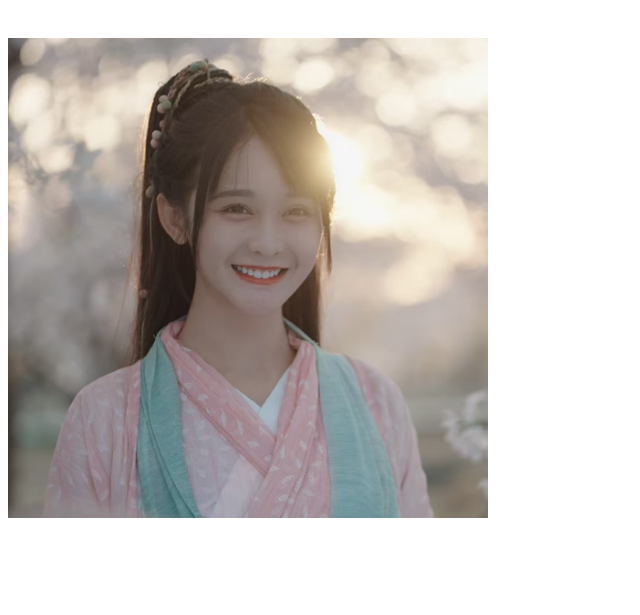
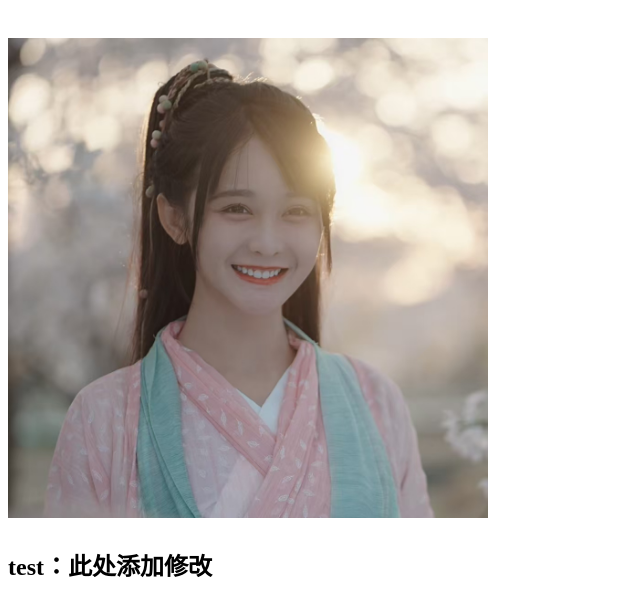
Before and after one commit to ScriFox/ScriFox.github.io, a plain HTML site: page index.html in a window 1280 px wide. Shown: the part 79-694 px from the top of the page, without its empty margins (0-640 px from the left). Drawn offline with Linux system fonts and the light colour scheme.

Commit message:
验证修改

```diff
--- a/index.html
+++ b/index.html
@@ -10,5 +10,7 @@
     <h1>welcome!<h1><br>
     <img src="yjgtOS/蓉儿.jpg" width="480" alt="蓉儿木有粗线>_<">
 
+    <h2>test：此处添加修改</h2>
+
 </body>
 </html>
```
